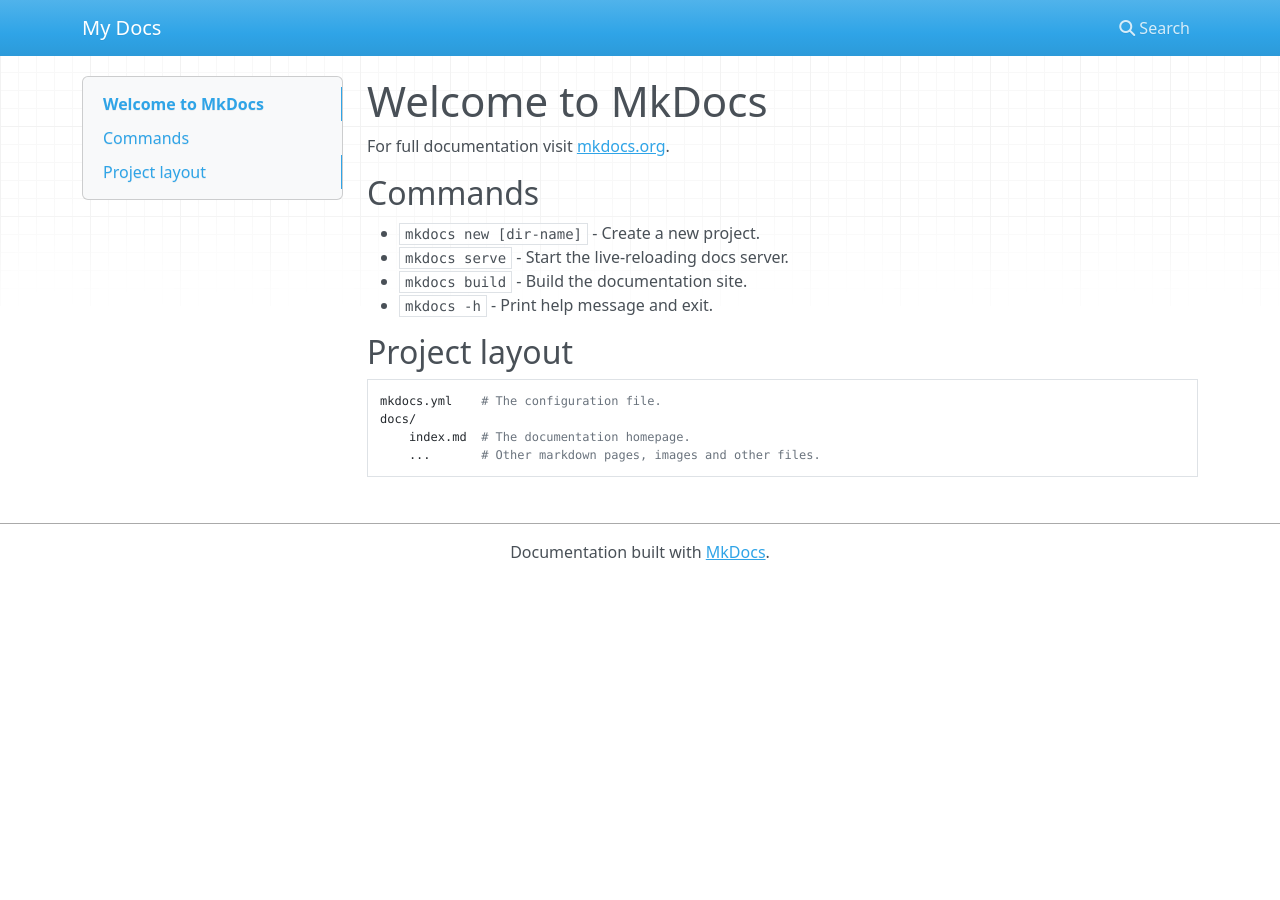
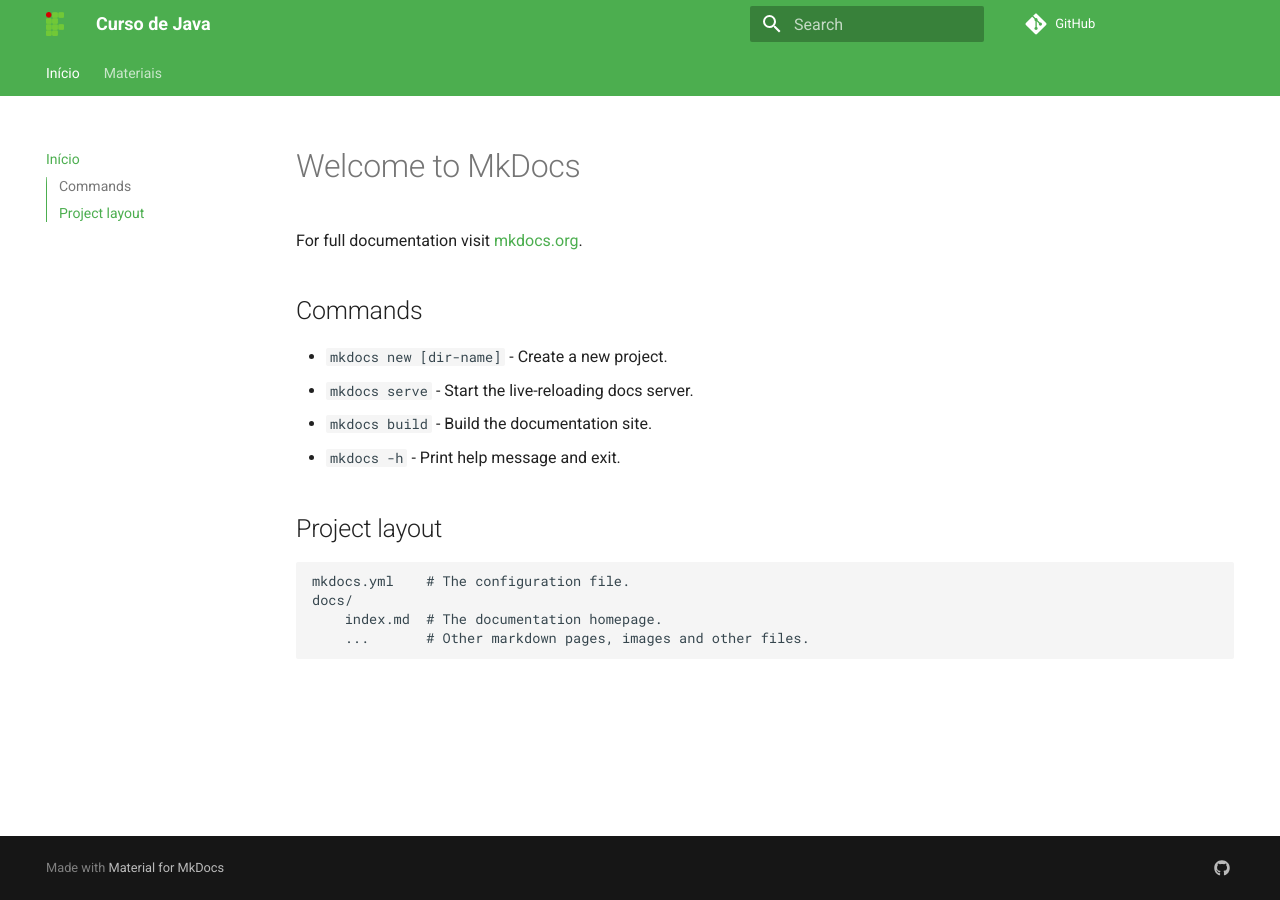
Before and after one commit to lrlucena/aulas-java, an MkDocs documentation site: the page built from docs/index.md, in a window 1280 px wide. Built offline with MkDocs 1.6.1 and Material for MkDocs 9.7.7, drawn with Linux system fonts in a browser that asks for light colours; nearby versions of some CDN libraries; comment, search, counter and statistics services are not loaded.

```diff
--- a/mkdocs.yml
+++ b/mkdocs.yml
@@ -1 +1,50 @@
-site_name: My Docs
+site_name: Curso de Java
+site_url: "https://lrlucena.github.io/aulas-java"
+site_description: "Site da disciplina"
+repo_url: "https://github.com/lrlucena/aulas-java"
+
+theme:
+  name: material
+#  custom_dir: overrides
+  features:
+    - navigation.tabs
+    - navigation.indexes
+    - toc.integrate
+    - navigation.top
+  palette:
+    primary: 'green'
+    accent: 'yellow'
+  logo: assets/images/logo-ifrn.png
+  favicon: assets/images/favicon.png
+
+extra_css:
+  - stylesheets/extra.css
+
+extra:
+  social:
+    - icon: fontawesome/brands/github
+      link: https://github.com/ifrn
+
+markdown_extensions:
+  - attr_list
+  - md_in_html
+  - toc:
+      permalink: true
+      toc_depth: 3
+  - pymdownx.highlight
+  - pymdownx.superfences
+  - pymdownx.details
+
+plugins:
+  - search
+  - git-revision-date-localized
+
+nav:
+  - Início: index.md
+#  - Programa da Disciplina: programa.md
+#  - Cronograma: cronograma.md
+  - Materiais:
+    - Aulas: materiais/aulas.md
+    - Exercícios: materiais/exercicios.md
+#  - Avaliações: avaliacoes.md
+#  - Contato: contato.md
```
Also changed, not shown: docs/assets/images/favicon.png (added), docs/assets/images/logo-ifrn.png (added).
